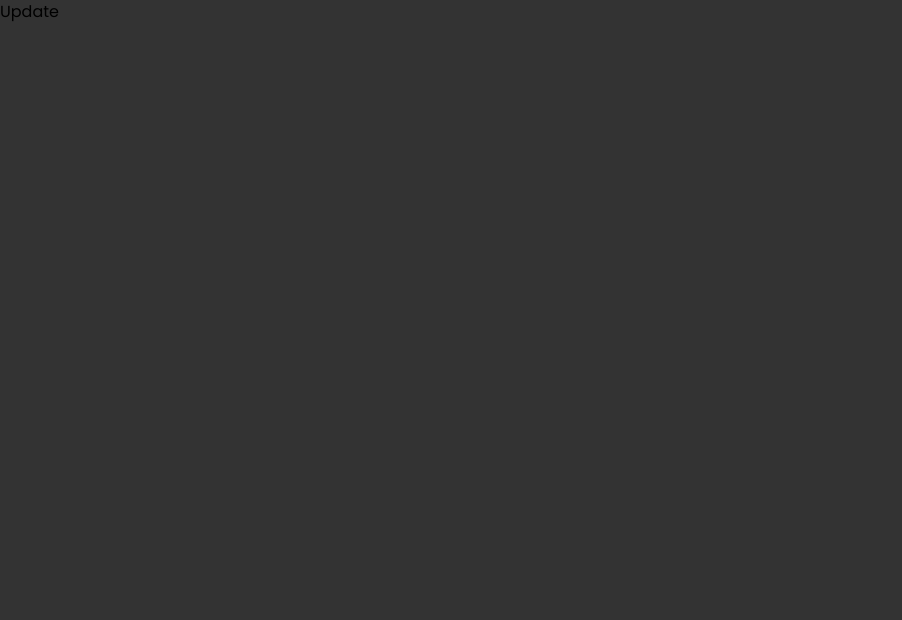
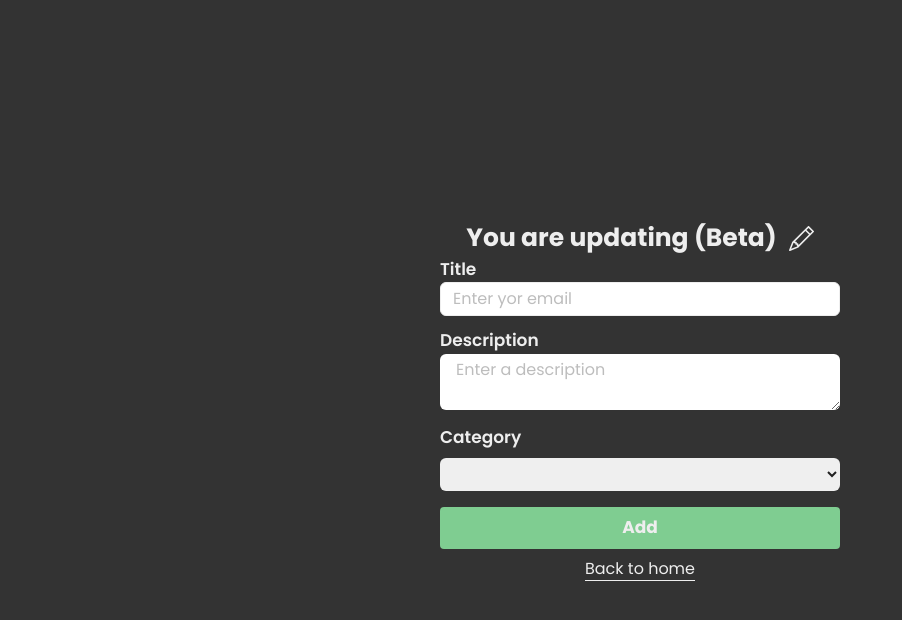
Before and after one commit to RDHarold11/todo-jwt-client, a React (Vite) app: page /update/1 in a window 1280 px wide. Shown: the top 620 px of the page, without its empty margins (0-902 px from the left). Built offline with nearby package versions, Linux system fonts and the light colour scheme.

Commit message:
Updating, change in the style in the form, etc

```diff
--- a/src/components/Form.jsx
+++ b/src/components/Form.jsx
@@ -41,7 +41,7 @@ const Form = () => {
         <div className="mb-3">
           <label
             htmlFor="email"
-            className="text-gray-200 text-[17px] mb-2 font-semibold"
+            className="text-gray-200 text-[17px] mb-2 inline-block font-semibold"
           >
             Title
           </label>
@@ -52,19 +52,19 @@ const Form = () => {
             value={title}
             onChange={onChange}
             name="title"
-            className="block w-full border px-3 py-1 rounded-md text-gray-800 "
+            className="block w-full border px-3 py-1 rounded-md text-gray-200 bg-[transparent] "
           />
         </div>
         <div className="">
           <label
             htmlFor="description"
-            className="text-gray-200 text-[17px] mb-2 font-semibold"
+            className="text-gray-200 text-[17px] mb-2 inline-block font-semibold"
           >
             Description
           </label>
           <textarea
             placeholder="Enter a description"
-            className="w-full px-4 py-1 rounded-md text-gray-900 "
+            className="w-full px-4 py-1 rounded-md text-gray-200 bg-[transparent] border"
             name="description"
             onChange={onChange}
             id="description"
@@ -74,11 +74,11 @@ const Form = () => {
         <div className="flex flex-col mt-2 mb-2">
           <label
             htmlFor="option"
-            className="text-gray-200 text-[17px] mb-2 font-semibold"
+            className="text-gray-200 text-[17px] mb-2 inline-block font-semibold"
           >
             Category
           </label>
-          <select className="py-1 text-gray-900 px-3 rounded-md" name="category" value={category} onChange={onChange}>
+          <select className="py-1 text-gray-200 bg-[transparent] border px-3 rounded-md" name="category" value={category} onChange={onChange}>
           <option defaultValue className="text-gray-900 " value="">
             </option>
             <option className="text-gray-900" value="Deportes">
@@ -92,7 +92,7 @@ const Form = () => {
             </option>
           </select>
         </div>
-        <button className="bg-[#7FCD91] text-gray-200 mb-2 font-bold px-3 py-2 rounded text-[17px] w-full my-2">
+        <button className=" text-gray-200 mb-2 font-bold px-3 py-2 rounded text-[17px] w-full my-2 bg-[#7FCD91] hover:border-none">
           Add
         </button>
       </form>
--- a/src/components/Navbar.jsx
+++ b/src/components/Navbar.jsx
@@ -28,16 +28,19 @@ const Navbar = ({ toggle }) => {
           </h2>
         </div>
         <ul className="py-5">
-          <li className="mt-3 mb-3">
+          <li className="mt-3 mb-3 border-blue-gray-100 border-b hover:bg-[#7FCD91]">
             <button>
               <Link to="/">Home</Link>
             </button>
           </li>
-          <li className="mt-3 mb-3">
+          <li className="mt-3 mb-3 border-blue-gray-100 border-b hover:bg-[#7FCD91] ">
             <button>Importants</button>
           </li>
-          <li className="mt-3 mb-3">
+          <li className="mt-3 mb-3 border-blue-gray-100 border-b hover:bg-[#7FCD91]">
             <button>Favorites</button>
+          </li>
+          <li className="mt-3 mb-3 border-blue-gray-100 border-b hover:bg-[#7FCD91]">
+            <button>Add your own categories</button>
           </li>
           <li>
             <button
--- a/src/components/Task.jsx
+++ b/src/components/Task.jsx
@@ -3,6 +3,7 @@ import { AiOutlineDelete } from "react-icons/ai";
 import { useDispatch } from "react-redux";
 import { deleteTask } from "../features/tasks/taskSlice";
 import { Link } from "react-router-dom";
+import { BsPencilSquare } from "react-icons/bs";
 
 const Task = ({ task }) => {
   const dispatch = useDispatch();
@@ -16,16 +17,17 @@ const Task = ({ task }) => {
             {new Date(task?.createdAt).toLocaleString("en-us")}
           </p>
         </div>
-
-        <AiOutlineDelete
-          size={25}
-          cursor="pointer"
-          color="#FF0060"
-          onClick={() => dispatch(deleteTask(task._id))}
-        ></AiOutlineDelete>
-        {/* <button>
-          <Link to={`/update/${task._id}`}>Update</Link>{" "}
-        </button> */}
+        <div className="flex items-center justify-center gap-2">
+          <AiOutlineDelete
+            size={20}
+            cursor="pointer"
+            color="#FF0060"
+            onClick={() => dispatch(deleteTask(task._id))}
+          ></AiOutlineDelete>
+          <Link to={`/update/${task._id}`}>
+            <BsPencilSquare size={20} color="#7FCD91" />
+          </Link>
+        </div>
       </div>
       <div className="flex flex-col gap-5 justify-center mt-4 ">
         <p className="text-[15px] ">{task?.description}</p>
--- a/src/pages/Dashboard.jsx
+++ b/src/pages/Dashboard.jsx
@@ -44,7 +44,7 @@ const Dashboard = () => {
             <Tasks task={tasks}></Tasks>
             <Sidebar></Sidebar>
         </div>
-        <div className="fixed bottom-10 right-10 bg-[#7FCD91] w-[50px] h-[50px] animate-bounce rounded-full flex items-center justify-center">
+        <div className="fixed bottom-10 right-10 bg-[#7FCD91] w-[50px] h-[50px] rounded-full flex items-center justify-center">
           <AiOutlinePlus size={30} cursor="pointer" onClick={() => setToggle(!toggle)}/>
         </div>
     </main>
--- a/src/pages/Update.jsx
+++ b/src/pages/Update.jsx
@@ -1,9 +1,107 @@
-import React from 'react'
+import React, { useEffect, useState } from "react";
+import { useDispatch } from "react-redux";
+import { BsPencil } from "react-icons/bs";
+import { Link } from "react-router-dom";
+import { useSelector } from "react-redux";
+import { useParams } from "react-router-dom";
 
 const Update = () => {
+  const [title, setTitle] = useState("");
+  const [description, setDescription] = useState("");
+  const [category, setCategory] = useState("");
+
+  const { id } = useParams();
+  const dispatch = useDispatch();
+  const { tasks } = useSelector((state) => state.tasks);
+
+  useEffect(() => {
+    const task = tasks.find((task) => task._id === id);
+    if (task) {
+      setCategory(task.category);
+      setTitle(task.title);
+      setDescription(task.description);
+    }
+  }, [id, tasks]);
+
+  const handleSubmit = () => {};
   return (
-    <div>Update</div>
-  )
-}
+    <>
+      <div className="text-gray-900 max-w-[400px]  mx-auto h-screen flex items-center justify-center">
+        <form onSubmit={handleSubmit} className="w-full">
+          <h4 className="text-[25px] font-bold text-center flex items-center justify-center gap-3 text-gray-200">
+            You are updating (Beta)
+            <BsPencil />
+          </h4>
+          <div className="mb-3">
+            <label
+              htmlFor="email"
+              className="text-gray-200 text-[17px] mb-2 font-semibold"
+            >
+              Title
+            </label>
+            <input
+              type="text"
+              placeholder="Enter yor email"
+              id="title"
+              value={title}
+              onChange={(e) => setTitle(e.target.value)}
+              name="title"
+              className="block w-full border px-3 py-1 rounded-md text-gray-800 "
+            />
+          </div>
+          <div className="">
+            <label
+              htmlFor="description"
+              className="text-gray-200 text-[17px] mb-2 font-semibold"
+            >
+              Description
+            </label>
+            <textarea
+              placeholder="Enter a description"
+              className="w-full px-4 py-1 rounded-md text-gray-900 "
+              name="description"
+              onChange={(e) => setDescription(e.target.value)}
+              id="description"
+              value={description}
+            ></textarea>
+          </div>
+          <div className="flex flex-col mt-2 mb-2">
+            <label
+              htmlFor="option"
+              className="text-gray-200 text-[17px] mb-2 font-semibold"
+            >
+              Category
+            </label>
+            <select
+              className="py-1 text-gray-900 px-3 rounded-md"
+              name="category"
+              value={category}
+              onChange={(e) => setCategory(e.target.value)}
+            >
+              <option defaultValue className="text-gray-900 " value=""></option>
+              <option className="text-gray-900" value="Deportes">
+                Deportes
+              </option>
+              <option className="text-gray-900" value="Tareas">
+                Tareas
+              </option>
+              <option className="text-gray-900" value="Pendientes">
+                Pendientes
+              </option>
+            </select>
+          </div>
+          <div className="text-center">
+            <button className="bg-[#7FCD91] text-gray-200 mb-2 font-bold px-3 py-2 rounded text-[17px] w-full my-2">
+              Add
+            </button>
+            <Link className="text-gray-200 border-b " to="/">
+              Back to home
+            </Link>
+          </div>
+        </form>
+      </div>
+    </>
+  );
+};
 
-export default Update
+export default Update;
```
